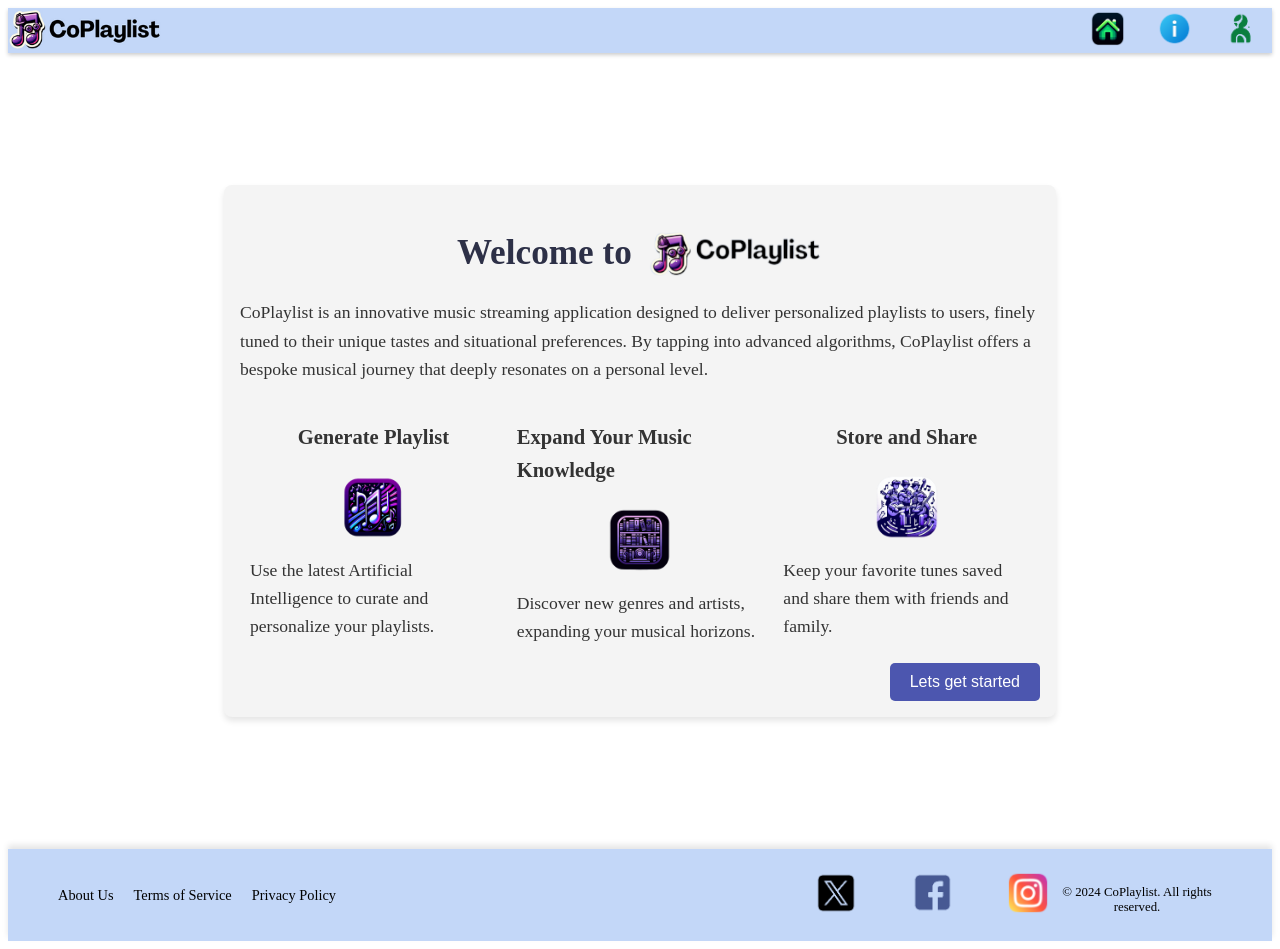
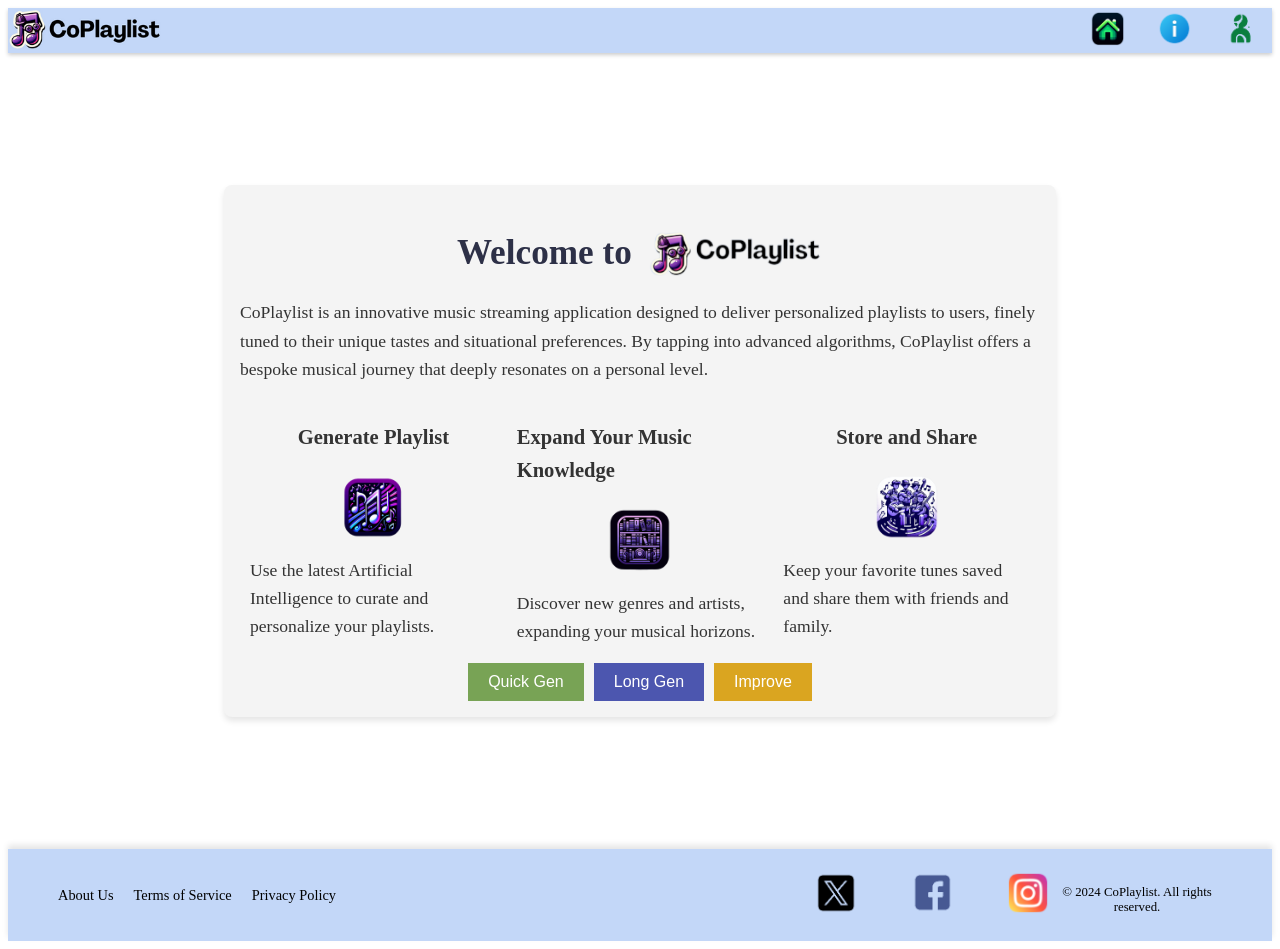
Before and after one commit to WuTangLan1/coplaylist, a Vue app: page / in a window 1280 px wide. Built offline with nearby package versions, Linux system fonts and the light colour scheme; no server answers.

Commit message:
buttons added

```diff
--- a/src/components/homeDir/explanationContainer.vue
+++ b/src/components/homeDir/explanationContainer.vue
@@ -32,7 +32,11 @@ export default {
           </div>
         </div>
       </div>
-      <button class="next-button" @click="getStarted">Lets get started</button>
+      <div class="button-group">
+        <button class="next-button quick-gen" @click="quickGen">Quick Gen</button>
+        <button class="next-button long-gen" @click="getStarted">Long Gen</button>
+        <button class="next-button improve-playlist" @click="improvePlaylist">Improve</button>
+      </div>
     </div>
   </template>
 
@@ -134,18 +138,41 @@ ul {
 .next-button {
   align-self: flex-end;
   padding: 10px 20px;
-    background-color: #4c56af;
   color: white;
   border: none;
   cursor: pointer;
-    border-radius: 5px;
   font-size: 16px;
   transition: background-color 0.3s ease;
 }
 
-  .next-button:hover {
+.long-gen {
+  background-color: #4c56af;
+}
+
+.long-gen:hover {
   background-color: #46367c;
-    box-shadow: 0 2px 4px rgba(0, 0, 0, 0.2);
+}
+
+.quick-gen {
+  background-color: #78A355;
+}
+
+.quick-gen:hover {
+  background-color: #5C7A40;
+}
+
+.improve-playlist {
+  background-color: #DAA520;
+}
+
+.improve-playlist:hover {
+  background-color: #B8860B;
+}
+
+.button-group {
+  display: flex;
+  gap: 10px;
+  justify-content: center;
 }
 
   @media (max-width: 768px) {
--- a/src/components/outputsDir/playlist/playlistSection.vue
+++ b/src/components/outputsDir/playlist/playlistSection.vue
@@ -3,20 +3,22 @@
 <script>
 import { usePlaylistStore } from '@/stores/usePlaylistStore';
 import { computed } from 'vue';
+import { FontAwesomeIcon } from '@fortawesome/vue-fontawesome';
+
 
 export default {
+  components : {
+    FontAwesomeIcon
+  },
   setup() {
     const playlistStore = usePlaylistStore();
     const playlistName = computed(() => playlistStore.playlistName);
     const playlist = computed(() => playlistStore.playlistDetails);
 
-    // Base URL from environment variables
     const baseUrl = process.env.VUE_APP_API_BASE_URL;
 
-    // Global audio object to ensure only one audio is playing at a time
     let currentAudio = null;
 
-    // Method to handle playing a preview
     async function playSongPreview(song) {
       try {
 
@@ -65,6 +67,7 @@ export default {
           <div class="song-name">{{ song.title }}</div>
           <div class="song-artist">{{ song.artist }}</div>
         </div>
+        <font-awesome-icon icon="redo" class="redo-icon" @click="swapSong(index)" />
         <div class="song-year">{{ song.releaseYear }}</div>
         <img
           class="spotify-icon"
@@ -125,6 +128,15 @@ ol {
   flex-direction: column;
 }
 
+.redo-icon {
+  margin-right: 10px;
+  cursor: pointer;
+  color: #4a76a8; /* Example color, change as needed */
+  width: 24px;
+  height: 24px;
+}
+
+
 .song-name {
   font-size: 1.3rem;
   font-weight: 600;
```
Also changed, not shown: server.js (+16 -1 lines). Lines whose indentation alone changed are shown as unchanged.
